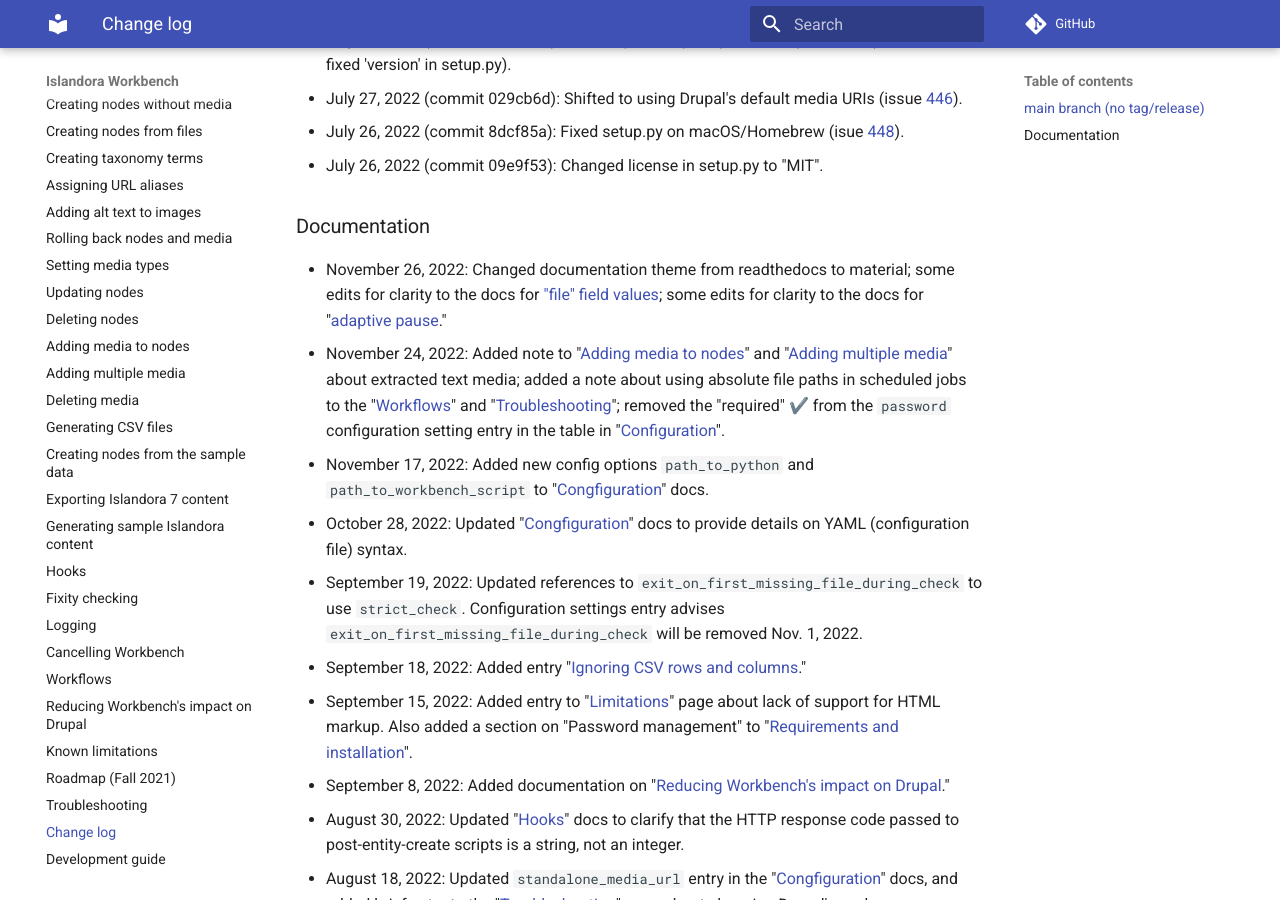
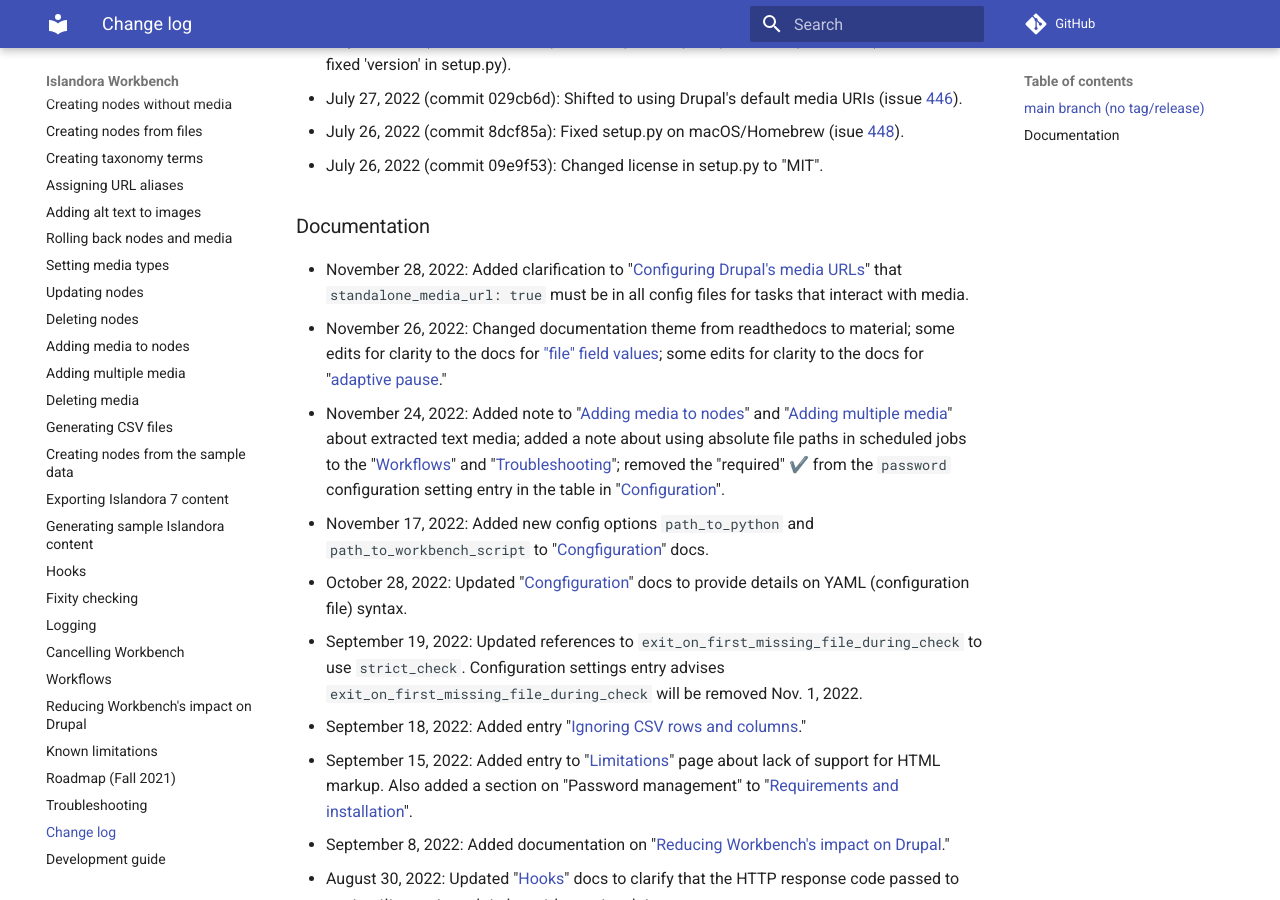
Before and after one commit to mjordan/islandora_workbench_docs, an MkDocs documentation site: the page built from docs/changelog.md, in a window 1280 px wide and 900 px high, scrolled down 994 px. Built offline with MkDocs 1.6.1 and Material for MkDocs 9.7.7, drawn with Linux system fonts in a browser that asks for light colours; comment, search, counter and statistics services are not loaded.

Commit message:
Update changelog.md

```diff
--- a/docs/changelog.md
+++ b/docs/changelog.md
@@ -20,6 +20,7 @@
 
 ### Documentation
 
+* November 28, 2022: Added clarification to "[Configuring Drupal's media URLs](/islandora_workbench_docs/installation/#configuring-drupals-media-urls)" that `standalone_media_url: true` must be in all config files for tasks that interact with media.
 * November 26, 2022: Changed documentation theme from readthedocs to material; some edits for clarity to the docs for ["file" field values](/islandora_workbench_docs/fields/#values-in-the-file-column); some edits for clarity to the docs for "[adaptive pause](/islandora_workbench_docs/reducing_load/#adaptive-pause)."
 * November 24, 2022: Added note to "[Adding media to nodes](/islandora_workbench_docs/adding_media/)" and "[Adding multiple media](/islandora_workbench_docs/adding_multiple_media/)" about extracted text media; added a note about using absolute file paths in scheduled jobs to the "[Workflows](/islandora_workbench_docs/workflows/)" and "[Troubleshooting](/islandora_workbench_docs/troubleshooting/)"; removed the "required" ✔️ from the `password` configuration setting entry in the table in "[Configuration](/islandora_workbench_docs/configuration/)".
 * November 17, 2022: Added new config options `path_to_python` and `path_to_workbench_script` to "[Congfiguration](/islandora_workbench_docs/configuration/)" docs.
```
